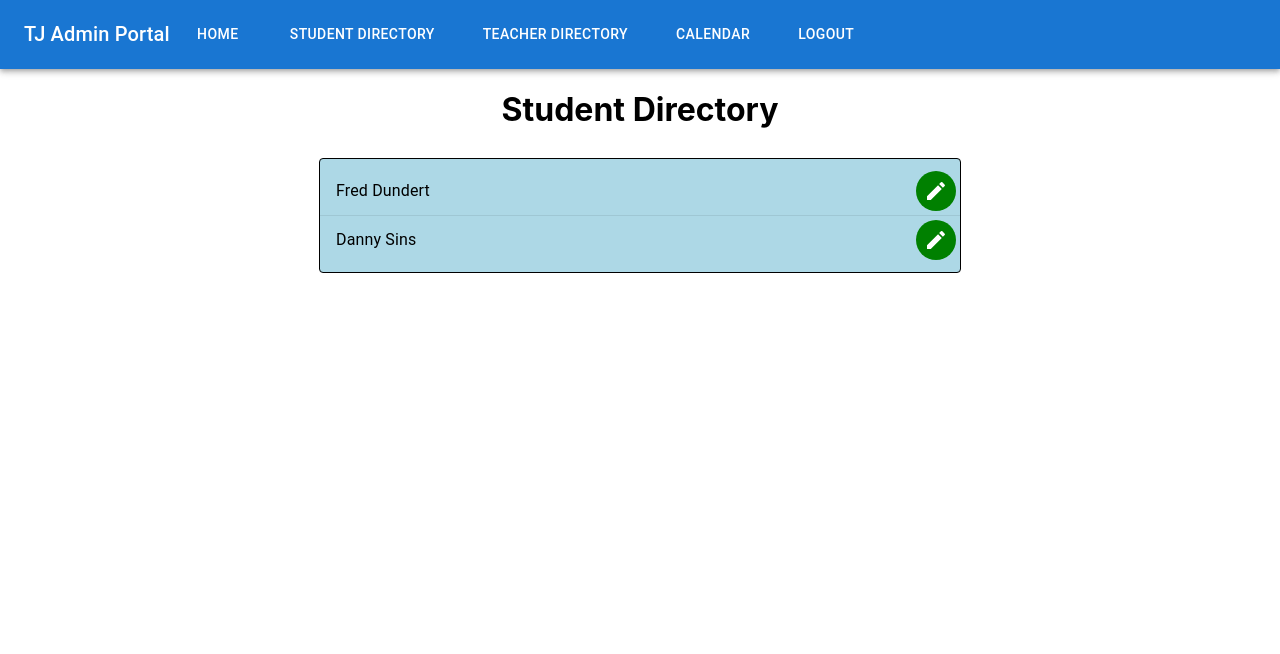
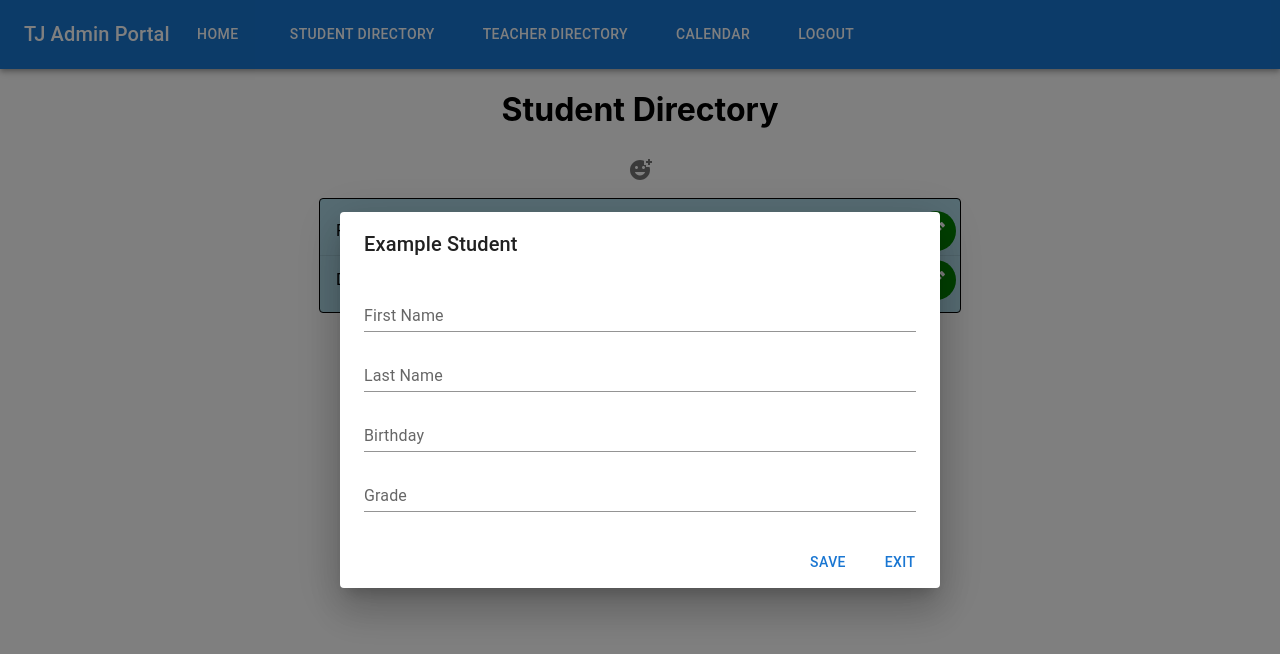
Before and after one commit to yangjus/tj_admin_proj, a React (Create React App) app: page /student-directory in a window 1280 px wide. Both pictures are taken after a click on the button 936 px from the left and 240 px from the top of the page. Shown: the top 654 px of the page. Built offline with nearby package versions, Linux system fonts and the light colour scheme; no server answers; the database is empty.

Commit message:
added popup template

```diff
--- a/package.json
+++ b/package.json
@@ -15,6 +15,7 @@
     "react-dom": "^18.1.0",
     "react-router-dom": "^6.3.0",
     "react-scripts": "5.0.1",
+    "reactjs-popup": "^2.0.5",
     "web-vitals": "^2.1.4"
   },
   "scripts": {
--- a/src/student-directory_components/StudentDirectory.js
+++ b/src/student-directory_components/StudentDirectory.js
@@ -2,12 +2,22 @@ import React, { useEffect, useState } from 'react';
 import Navbar from '../Navbar.js';
 import {List, ListItem, ListItemText, IconButton, Grid, Divider} from '@mui/material';
 import EditIcon from '@mui/icons-material/Edit';
+import AddReactionIcon from '@mui/icons-material/AddReaction';
 import db from '../firebase.js'
 import { getFirestore, collection, addDoc, doc, getDocs, updateDoc, increment } from "firebase/firestore";
+import Modal from '@mui/material/Modal';
+import Button from '@mui/material/Button';
+import Dialog from '@mui/material/Dialog';
+import DialogActions from '@mui/material/DialogActions';
+import DialogContent from '@mui/material/DialogContent';
+import DialogContentText from '@mui/material/DialogContentText';
+import DialogTitle from '@mui/material/DialogTitle';
+import TextField from '@mui/material/TextField';
 
 const StudentDirectory = () => {
 
     const [students, setStudents] = useState([])
+    const [isClicked, setIsClicked] = useState(false);
 
     useEffect(() => {
     const students = []
@@ -41,6 +51,10 @@ const StudentDirectory = () => {
         }
     }
 
+    const modalClick = () => {
+        setIsClicked(!isClicked)
+    }
+
     const commonStyles = {
         bgcolor: '#ADD8E6',
         borderColor: 'text.primary',
@@ -53,6 +67,9 @@ const StudentDirectory = () => {
         <>
             <Navbar />
             <h1>Student Directory</h1>
+            <IconButton>
+              <AddReactionIcon />
+            </IconButton>
             <Grid   container
                     spacing={0}
                     direction="column"
@@ -61,7 +78,7 @@ const StudentDirectory = () => {
                     style={{ minHeight: '10vh' }}>
                 <List sx={{ ...commonStyles, borderRadius: '4px'}} component="nav" aria-label="mailbox folders">
                     <ListItem secondaryAction={
-                        <IconButton edge="end" style={{ color: 'white', backgroundColor: 'green'}}>
+                        <IconButton onClick = {modalClick} edge="end" style={{ color: 'white', backgroundColor: 'green'}}>
                             <EditIcon />
                         </IconButton>} button>
                         <ListItemText primary="Fred Dundert" fontsize="0.7em"/>
@@ -75,6 +92,56 @@ const StudentDirectory = () => {
                     </ListItem>
                 </List>
             </Grid>
+
+      <Dialog
+        open={isClicked}
+        keepMounted
+        onClose={modalClick}
+      >
+        <DialogTitle>{"Example Student"}</DialogTitle>
+        <DialogContent>
+          <TextField
+            autoFocus
+            margin="dense"
+            id="firstname"
+            label="First Name"
+            type="text"
+            fullWidth
+            variant="standard"
+          />
+          <TextField
+            autoFocus
+            margin="dense"
+            id="lastname"
+            label="Last Name"
+            type="text"
+            fullWidth
+            variant="standard"
+          />
+          <TextField
+            autoFocus
+            margin="dense"
+            id="birthday"
+            label="Birthday"
+            type="text"
+            fullWidth
+            variant="standard"
+          />
+          <TextField
+            autoFocus
+            margin="dense"
+            id="grade"
+            label="Grade"
+            type="number"
+            fullWidth
+            variant="standard"
+          />
+        </DialogContent>
+        <DialogActions>
+          <Button onClick={modalClick}>Save</Button>
+          <Button onClick={modalClick}>Exit</Button>
+        </DialogActions>
+      </Dialog>
         </>
     );
 }
```
Also changed, not shown: 1 other file (tests, documents, lock files or other folders).
